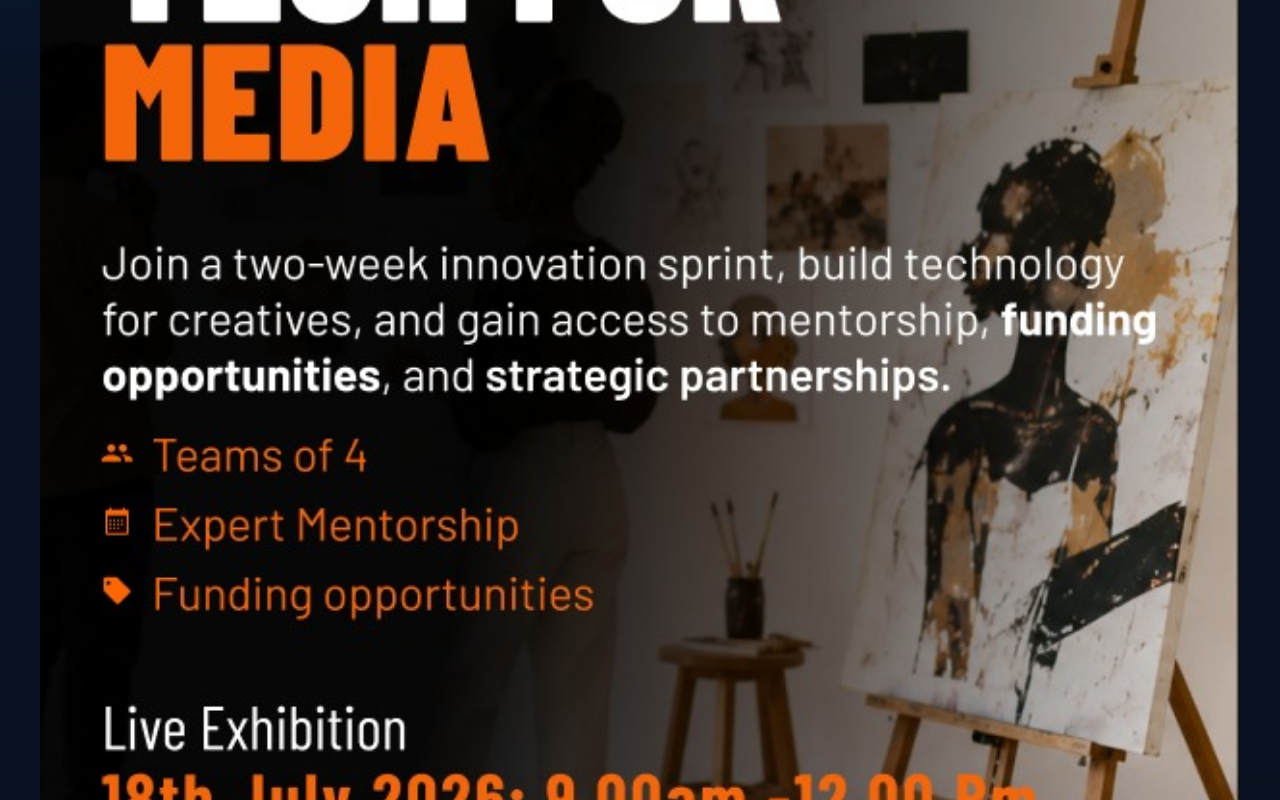
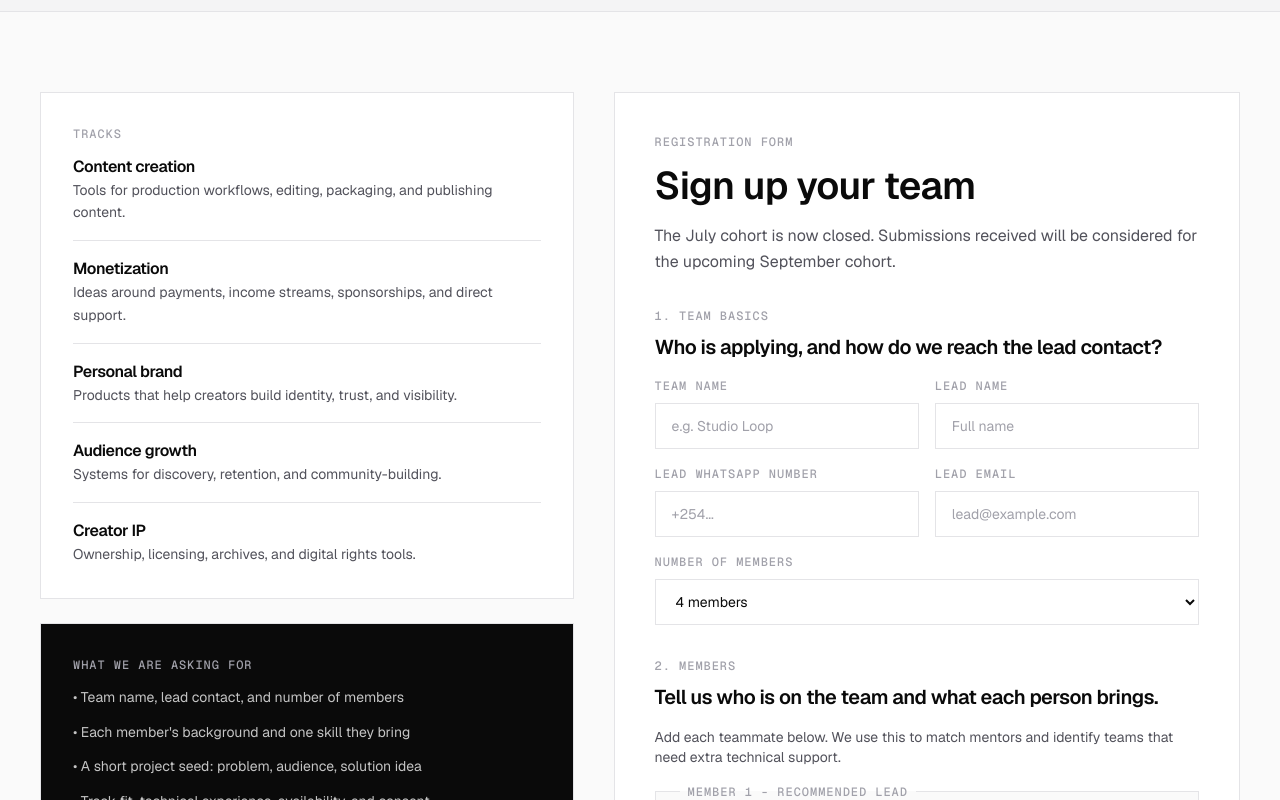
Before and after one commit to NallaLabs/nallalabs, a Next.js app: page /events/tech-for-media-2026 in a window 1280 px wide. Shown: the part 740-1540 px from the top of the page. Built offline with nearby package versions, Linux system fonts and the light colour scheme.

Commit message:
Restore form, remove poster, note submissions considered for September cohort

```diff
--- a/app/events/tech-for-media-2026/page.tsx
+++ b/app/events/tech-for-media-2026/page.tsx
@@ -1,6 +1,6 @@
 import type { Metadata } from "next";
-import Image from "next/image";
 import { Sparkles } from "lucide-react";
+import { TechForMediaRegistrationForm } from "@/components/sections/TechForMediaRegistrationForm";
 
 const title = "Tech for Media Exhibition Programme 2026";
 const description =
@@ -104,16 +104,6 @@ export default function TechForMedia2026Page() {
                   <h1 className="text-[clamp(3rem,6vw,5.75rem)] leading-[0.95] tracking-[-0.04em] font-semibold max-w-4xl">
                     Tech for Media Exhibition Programme 2026
                   </h1>
-                  <div>
-                    <Image
-                      src="/Tech_Challenge_2026.jpeg"
-                      alt="Tech for Media Exhibition Programme 2026 poster"
-                      width={600}
-                      height={750}
-                      className="w-full h-auto"
-                      priority
-                    />
-                  </div>
                   <p className="max-w-2xl text-base sm:text-lg leading-relaxed text-white/78">
                     Build a real project with your team, join structured online mentorship, and
                     showcase the work live in Kisumu. We are looking for groups that can think clearly,
@@ -183,12 +173,16 @@ export default function TechForMedia2026Page() {
                 </div>
               </aside>
 
-              <div className="border border-[#E4E4E7] bg-white p-6 sm:p-8 lg:p-10 flex flex-col items-start justify-center min-h-[240px]">
-                <p className="label-mono text-[#1D4ED8] mb-3">Applications</p>
-                <h2 className="text-h2 text-[#0A0A0A] mb-4">July cohort is closed</h2>
-                <p className="text-[#52525B] leading-relaxed max-w-2xl">
-                  Applications for the July cohort have ended. The September cohort will be open soon — check back here for updates.
-                </p>
+              <div className="border border-[#E4E4E7] bg-white p-6 sm:p-8 lg:p-10">
+                <div className="mb-8">
+                  <p className="label-mono text-[#1D4ED8] mb-3">Registration form</p>
+                  <h2 className="text-h2 text-[#0A0A0A] mb-4">Sign up your team</h2>
+                  <p className="text-[#52525B] leading-relaxed max-w-2xl">
+                    The July cohort is now closed. Submissions received will be considered for the upcoming September cohort.
+                  </p>
+                </div>
+
+                <TechForMediaRegistrationForm />
               </div>
             </div>
           </div>
```
